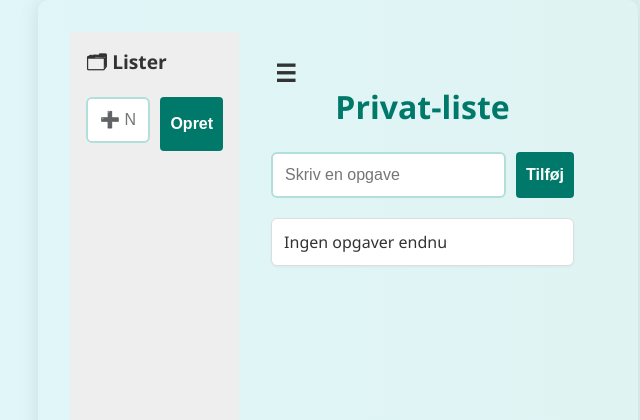
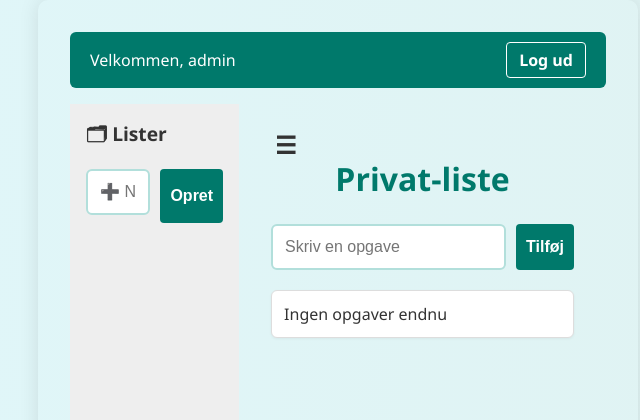
Before and after one commit to Balskov/dashboard, a Flask app: page / in a window 1280 px wide. Shown: the top 420 px of the page, without its empty margins (302-942 px from the left). Run offline with Flask 3, Linux system fonts and the light colour scheme; the visitor is signed in with stand-in values (Sample User, id 1).

Commit message:
Opdater med logout-knap og styling

```diff
--- a/static/style.css
+++ b/static/style.css
@@ -269,3 +269,28 @@ body.dark-mode #darkModeToggle {
 html {
     scroll-behavior: smooth;
 }
+
+.topbar {
+    display: flex;
+    justify-content: space-between;
+    align-items: center;
+    background-color: #00796b;
+    color: white;
+    padding: 10px 20px;
+    border-radius: 6px;
+    margin-bottom: 1rem;
+}
+
+.logout-btn {
+    color: white;
+    text-decoration: none;
+    font-weight: bold;
+    padding: 6px 12px;
+    border: 1px solid white;
+    border-radius: 4px;
+    transition: background-color 0.2s ease;
+}
+
+.logout-btn:hover {
+    background-color: #004d40;
+}
--- a/templates/index.html
+++ b/templates/index.html
@@ -7,6 +7,10 @@
 
     </head>
     <body>
+        <div class="topbar">
+            <span>Velkommen, admin</span>
+            <a href="{{ url_for('logout') }}" class="logout-btn">Log ud</a>
+        </div>
         <div class="container">
             <div class="sidebar" id="sidebar">
                 <h2>🗂 Lister</h2>
```
